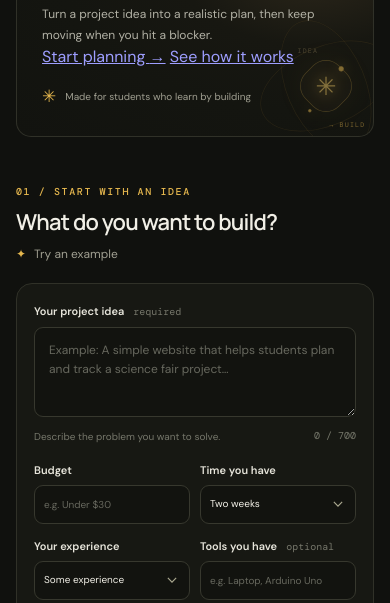
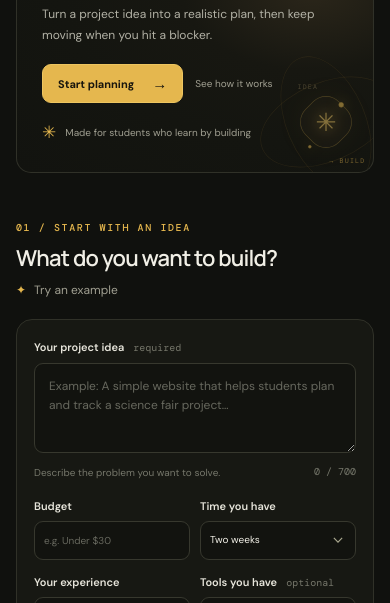
Before and after one commit to sabhyamtrivedycoder/spark2ship-ai, a website: page index.html in a window 390 px wide. Shown: the part 241-844 px from the top of the page. Drawn offline with nearby package versions, Linux system fonts and the light colour scheme.

Commit message:
feat: add clear homepage planning actions

```diff
--- a/styles.css
+++ b/styles.css
@@ -55,6 +55,12 @@ h1, h2, h3, p { margin-top: 0; }
 h1 { margin: 23px 0 14px; font: 600 clamp(42px, 5.2vw, 64px)/1.04 Manrope, sans-serif; letter-spacing: -3.6px; }
 h1 em, .steps-heading em, .side-note h3 em { color: var(--gold); font-style: normal; }
 .hero-description { max-width: 415px; margin: 0; color: #b2b1a5; font-size: 14px; line-height: 1.75; }
+.hero-actions { display: flex; align-items: center; gap: 16px; margin-top: 23px; }
+.hero-cta { min-height: 42px; display: inline-flex; align-items: center; justify-content: center; gap: 18px; padding: 0 15px; border: 1px solid #edc560; border-radius: 9px; background: var(--gold); color: #17150e; text-decoration: none; font-size: 11px; font-weight: 700; transition: background .2s ease, transform .2s ease, box-shadow .2s ease; }
+.hero-cta:hover { background: var(--gold-bright); box-shadow: 0 6px 24px #e5b74e25; transform: translateY(-1px); }
+.hero-cta span { font-size: 15px; }
+.hero-secondary { color: var(--muted); font-size: 11px; text-decoration: none; transition: color .2s ease; }
+.hero-secondary:hover { color: var(--gold-bright); }
 .hero-proof { display: flex; align-items: center; gap: 9px; margin-top: 27px; color: var(--muted); font-size: 11px; }
 .proof-icon { color: var(--gold); font-size: 17px; }
 .hero-art { height: 250px; max-width: 340px; justify-self: end; width: 100%; position: relative; display: grid; place-items: center; }
@@ -159,7 +165,7 @@ textarea:focus, input:focus, select:focus { border-color: #aa8435; box-shadow: 0
   .brand-mark { width: 31px; height: 31px; }.brand-name { font-size: 17px; }
   .hero { min-height: 0; display: block; padding: 42px 25px 29px; border-radius: 0 0 15px 15px; }
   h1 { margin-top: 20px; font-size: clamp(40px, 11vw, 52px); letter-spacing: -2.8px; }
-  .hero-description { max-width: 360px; font-size: 12px; }.hero-proof { margin-top: 18px; font-size: 10px; }
+  .hero-description { max-width: 360px; font-size: 12px; }.hero-actions { gap: 12px; margin-top: 18px; }.hero-cta { min-height: 39px; }.hero-secondary { font-size: 10px; }.hero-proof { margin-top: 18px; font-size: 10px; }
   .hero-art { position: absolute; width: 150px; height: 150px; right: -28px; bottom: -25px; opacity: .5; transform: scale(.66); transform-origin: center; }
   .orbit-one, .orbit-two { width: 210px; height: 120px; }.orbit-core { width: 72px; height: 72px; }.orbit-core span { font-size: 38px; }
   .workspace { padding: 48px 0 43px; }.section-heading { align-items: start; flex-direction: column; gap: 7px; margin-bottom: 18px; }.section-heading h2 { font-size: 22px; }.text-button { padding: 3px 0; }
```
